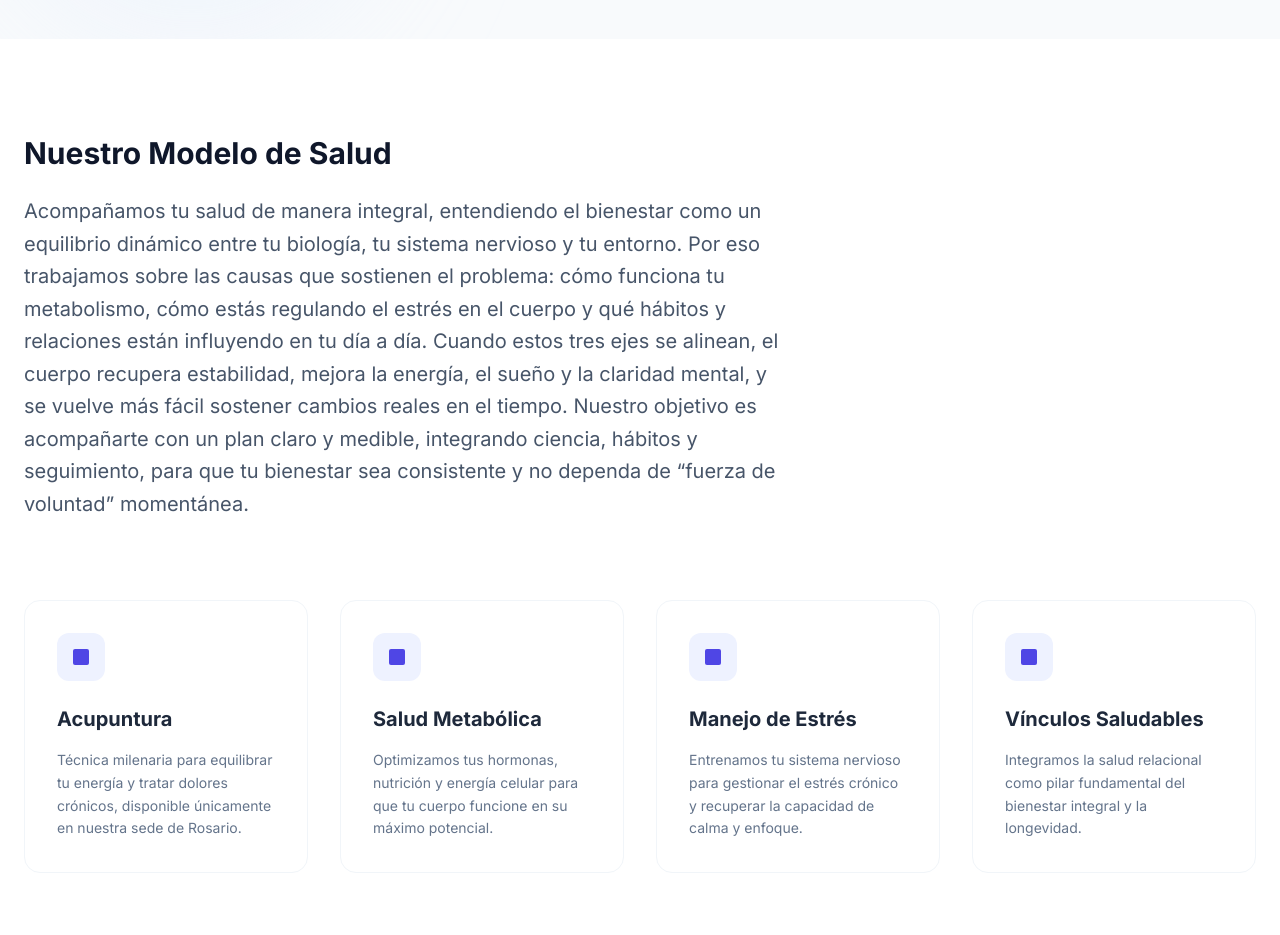
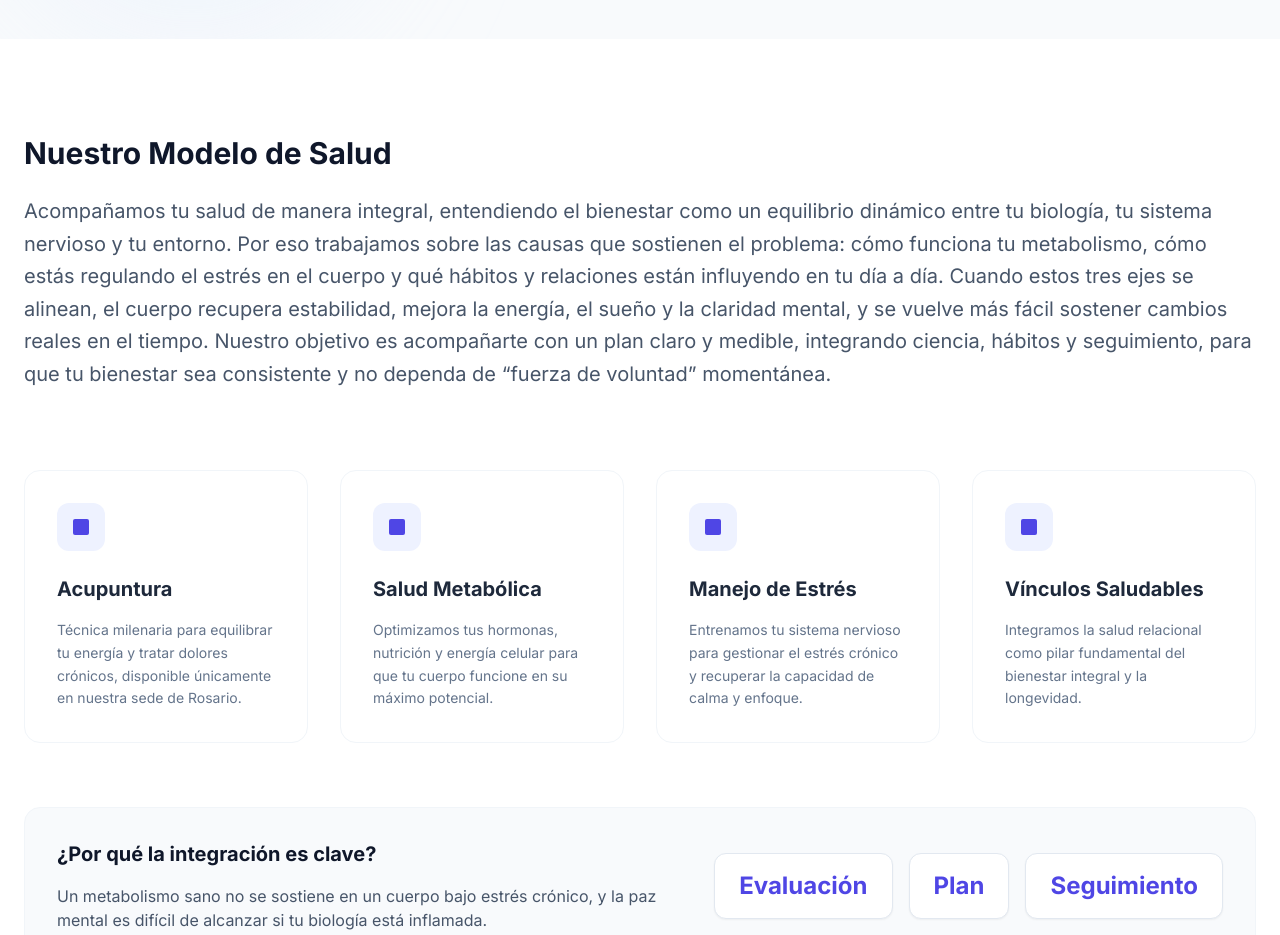
Before and after one commit to arielreinaudo/emyti2026, a React (Vite) app: page / in a window 1280 px wide. Shown: the part 780-1715 px from the top of the page. Built offline with nearby package versions, Linux system fonts and the light colour scheme.

Commit message:
feat: Improve model section layout
Adjusted max-width on the model section's container to allow for better responsiveness and fit content without arbitrary constraints.

```diff
--- a/App.tsx
+++ b/App.tsx
@@ -299,7 +299,7 @@ const App: React.FC = () => {
       {/* NUESTRO MODELO */}
       <section id="modelo" className="py-24 bg-white">
         <div className="max-w-7xl mx-auto px-6">
-          <div className="max-w-3xl mb-20">
+          <div className="mb-20">
             <h2 className="text-3xl font-bold text-slate-900 mb-6">{d.model.title}</h2>
             <p className="text-xl text-slate-600 leading-relaxed">
               {d.model.sub}
```
